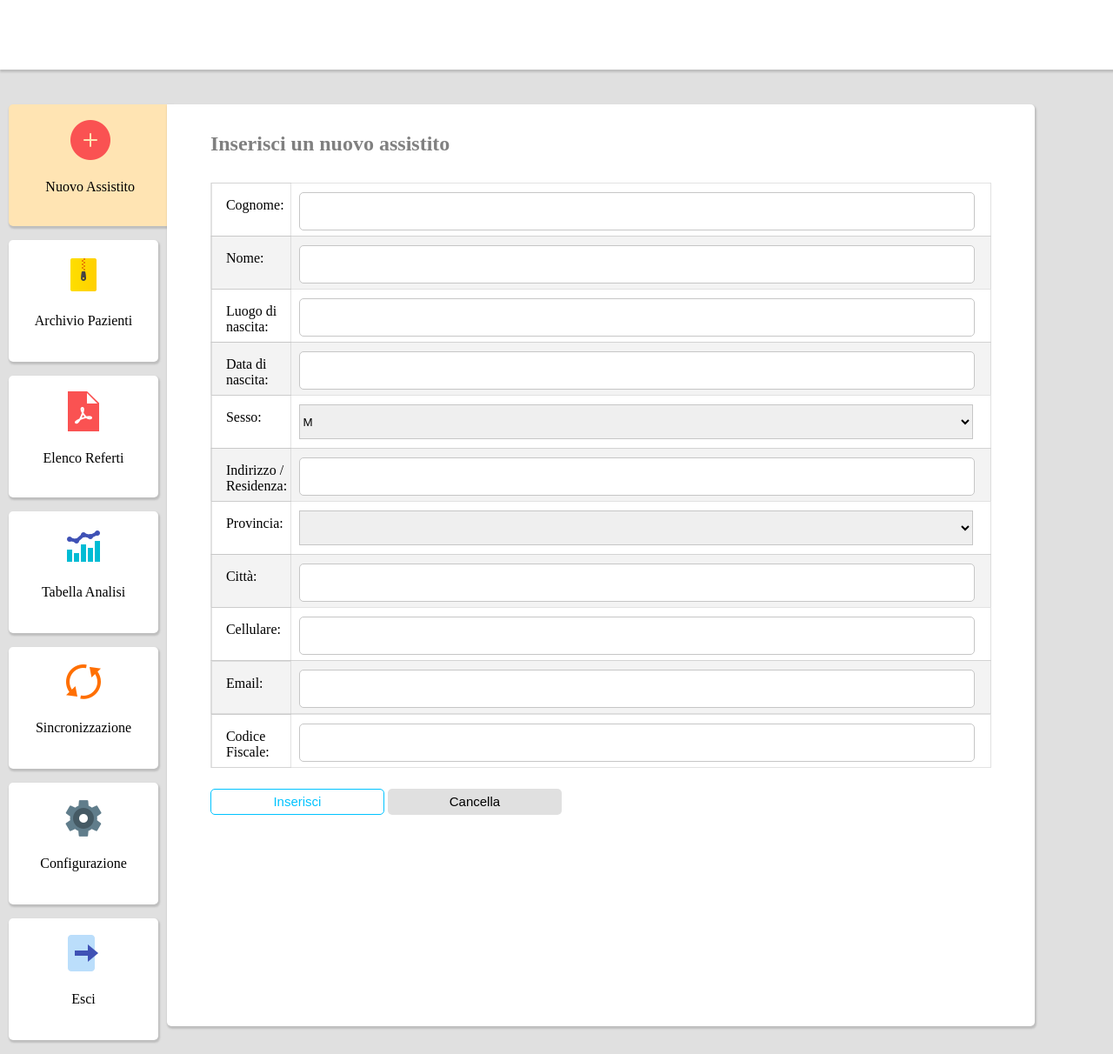
After one commit to Vito290500/Prototipo-Venere, a Django app: a page that uses section_medico/templates/structure/homePageMedico.html in a window 1280 px wide. The commit adds this page. Shown: the whole page at 87% size. Run offline with Django 4.2, Linux system fonts and the light colour scheme; lists and menus that the app fills with data are empty.

Commit message:
Improve the Project structure

```diff
--- a/section_medico/static/style/homePageMedico.css
+++ b/section_medico/static/style/homePageMedico.css
@@ -21,97 +21,25 @@ body{
     margin-top: 2rem;
     display: flex;
     flex-direction: column;
-    width: 18%;
+    width: 15%;
 }
-.left-side-tools-bar button{
+.left-side-tools-bar a{
     border: none;
     border-radius: 5px;
     box-shadow: 1px 2px 2px 1px rgba(57, 57, 57, 0.2);
     background-color: white;
     margin-bottom: 1rem;
-    width: 200px;
-    margin-left: 12%;
+    width: 90%;
+    margin-left: 5%;
+    text-decoration: none;
+    color: black;
+    text-align: center;
+    height: 140px;
 }
-.left-side-tools-bar button:hover{
+.left-side-tools-bar a img{
+    margin-top: 1rem;
+}
+.left-side-tools-bar a:hover{
     cursor: pointer;
     background-color: orange;
 }
-.main-content-section{
-    width: 78%;
-    background-color: white;
-    margin-top: 2rem;
-    margin-bottom: 2rem;
-    border-radius: 5px;
-    box-shadow: 1px 2px 2px 1px rgba(57, 57, 57, 0.2);
-}
-.main-content-section h2{
-    color: grey;
-    margin-left: 5%;
-    margin-top: 2rem;
-    margin-bottom: 2rem;
-}
-.column-content{
-    width: 90%;
-    margin-left: 5%;
-}
-.column-content div{
-    margin-top: -0.06rem;
-    display: flex;
-    border: 1px solid rgb(198, 198, 198, 0.5);
-    height: 60px;
-}
-.column-content div input{
-    height: 40px;
-    border: 1px solid rgb(198, 198, 198, 1);
-    border-radius: 5px;
-    margin-top: 10px;
-    margin-left: 1%;
-    width: 86%;
-}
-.tag{
-    width: 10%;
-}
-.tag p{
-    font-family:'Times New Roman', Times, serif;
-    margin-left: 1rem;
-}
-.row1{
-    background-color: white;
-}
-.row2{
-    background-color: rgb(224, 224, 224, 0.4);
-}
-.column-content select{
-    height: 40px;
-    margin-top: 10px;
-    margin-left: 1%;
-    width: 86.5%;
-    border: 1px solid rgb(198, 198, 198, 1);
-}
-.submitt-div{
-    width: 50%;
-    margin-left: 5%;
-    margin-top: 1.5rem;
-    margin-bottom: 1rem;
-}
-.submit{
-    border-radius: 5px;
-    border: 1px solid rgb(0, 195, 255);
-    background-color: white;
-    color: rgb(0, 195, 255);
-    width: 200px;
-    height: 30px;
-    font-size: 15px;
-}
-.delete{
-    border-radius: 5px;
-    border: none;
-    background-color: rgb(224, 224, 224);
-    width: 200px;
-    height: 30px;
-    font-size: 15px;
-}
-.delete:hover,
-.submit:hover{
-    cursor: pointer;
-}
--- /dev/null
+++ b/section_medico/static/style/nuovoassistito.css
@@ -0,0 +1,85 @@
+.main-content-section{
+    width: 78%;
+    background-color: white;
+    margin-top: 2rem;
+    margin-bottom: 2rem;
+    border-radius: 0px 5px 5px 5px;
+    box-shadow: 1px 2px 2px 1px rgba(57, 57, 57, 0.2);
+}
+.main-content-section h2{
+    color: grey;
+    margin-left: 5%;
+    margin-top: 2rem;
+    margin-bottom: 2rem;
+}
+.column-content{
+    width: 90%;
+    margin-left: 5%;
+}
+.column-content div{
+    margin-top: -0.06rem;
+    display: flex;
+    border: 1px solid rgb(198, 198, 198, 0.5);
+    height: 60px;
+}
+.column-content div input{
+    height: 40px;
+    border: 1px solid rgb(198, 198, 198, 1);
+    border-radius: 5px;
+    margin-top: 10px;
+    margin-left: 1%;
+    width: 86%;
+}
+.tag{
+    width: 10%;
+}
+.tag p{
+    font-family:'Times New Roman', Times, serif;
+    margin-left: 1rem;
+}
+.row1{
+    background-color: white;
+}
+.row2{
+    background-color: rgb(224, 224, 224, 0.4);
+}
+.column-content select{
+    height: 40px;
+    margin-top: 10px;
+    margin-left: 1%;
+    width: 86.5%;
+    border: 1px solid rgb(198, 198, 198, 1);
+}
+.submitt-div{
+    width: 50%;
+    margin-left: 5%;
+    margin-top: 1.5rem;
+    margin-bottom: 1rem;
+}
+.submit{
+    border-radius: 5px;
+    border: 1px solid rgb(0, 195, 255);
+    background-color: white;
+    color: rgb(0, 195, 255);
+    width: 200px;
+    height: 30px;
+    font-size: 15px;
+}
+.delete{
+    border-radius: 5px;
+    border: none;
+    background-color: rgb(224, 224, 224);
+    width: 200px;
+    height: 30px;
+    font-size: 15px;
+}
+.delete:hover,
+.submit:hover{
+    cursor: pointer;
+}
+
+#nuovo-assistito-btn{
+    background-color: rgb(255, 228, 179);
+    width: 98%;
+    border-radius: 5px 0px 0px 5px;
+}
--- a/section_medico/templates/structure/homePageMedico.html
+++ b/section_medico/templates/structure/homePageMedico.html
@@ -5,8 +5,10 @@
 <head>
     <meta charset="UTF-8">
     <meta name="viewport" content="width=device-width, initial-scale=1.0">
-    <title>Home Page - Medico</title>
+    <title>{% block title %}Home Page{% endblock %}</title>
     <link rel="stylesheet" href="{% static 'style/homePageMedico.css' %}">
+    <!--Dynamic Css-->
+    {% block css %}{% endblock %}
 </head>
 <body>
     <div class="header-section">
@@ -15,128 +17,37 @@
     <div class="main-section">
 
         <div class="left-side-tools-bar">
-            <button class="nuovo-assistito-btn" >
+            <a href="{% url 'nuovo-assistito' %}" id="nuovo-assistito-btn" >
                 <img src="{% static 'style/img/homepage/add.png' %}" alt="">
                 <p>Nuovo Assistito</p>
-            </button>
-            <button class="archivio-pazienti-btn">
+            </a>
+            <a href="{% url 'nuovo-assistito' %}" id="archivio-pazienti-btn">
                 <img src="{% static 'style/img/homepage/archiviobtn.png' %}" alt="">
                 <p>Archivio Pazienti</p>
-            </button>
-            <button class="elenco-referto-btn">
+            </a>
+            <a href="{% url 'nuovo-assistito' %}" id="elenco-referto-btn">
                 <img src="{% static 'style/img/homepage/pdf.png' %}" alt="">
                 <p>Elenco Referti</p>
-            </button>
-            <button class="tabella-analisi-btn">
+            </a>
+            <a href="{% url 'nuovo-assistito' %}" id="tabella-analisi-btn">
                 <img src="{% static 'style/img/homepage/analisibtn.png' %}" alt="">
                 <p>Tabella Analisi</p>
-            </button>
-            <button class="sincronizzazione-btn">
+            </a>
+            <a href="{% url 'nuovo-assistito' %}" id="sincronizzazione-btn">
                 <img src="{% static 'style/img/homepage/sincronizzazione.png' %}" alt="">
                 <p>Sincronizzazione</p>
             </button>
-            <button class="configurazione-btn">
+            <a href="{% url 'nuovo-assistito' %}"id="configurazione-btn">
                 <img src="{% static 'style/img/homepage/configurazione.png' %}" alt="">
                 <p>Configurazione</p>
-            </button>
-            <button class="esci-btn">
+            </a>
+            <a href="{% url 'nuovo-assistito' %}"id="esci-btn">
                 <img src="{% static 'style/img/homepage/logout.png' %}" alt="">
                 <p>Esci</p>
-            </button>
+            </a>
         </div>
 
-        <div class="main-content-section">
-            {% block main-content-section %}
-
-                <h2>Inserisci un nuovo assistito</h2>
-
-                <div class="table-content-layout">
-                    <div class="column-content">
-                        <div class="row1">
-                            <div class="tag">
-                                <p>Cognome:</p>
-                            </div>
-                            <input type="text" class="Cognome">
-                        </div>
-                        <div class="row2">
-                            <div class="tag">
-                                <p>Nome:</p>
-                            </div>
-                            <input type="text" class="Nome">
-                        </div>
-                        <div class="row1">
-                            <div class="tag">
-                                <p>Luogo di nascita:</p>
-                            </div>
-                            <input type="Luogo-nascita">
-                        </div>
-                        <div class="row2">
-                            <div class="tag">
-                                <p>Data di nascita:</p>
-                            </div>
-                            <input type="Data-nascita">
-                        </div>
-                        <div class="row1">
-                            <div class="tag">
-                                <p>Sesso:</p>
-                            </div>
-                            <select name="sesso" id="">
-                                <option value="1">M</option>
-                                <option value="2">F</option>
-                            </select>
-                        </div>
-                        <div class="row2">
-                            <div class="tag">
-                                <p>Indirizzo / Residenza:</p>
-                            </div>
-                            <input type="text" class="Indirizzo">
-                        </div>
-                        <div class="row1">
-                            <div class="tag">
-                                <p>Provincia:</p>
-                            </div>
-                            <select name="Provincia" id="">
-                                <!--Aggiungere Table per province nel database
-                                    itera il risultato per ottenere le opzioni
-                                    della tendina.-->
-                            </select>
-                        </div>
-                        <div class="row2">
-                            <div class="tag">
-                                <p>Città:</p>
-                            </div>
-                            <input type="text" class="Città">
-                        </div>
-                        <div class="row1">
-                            <div class="tag">
-                                <p>Cellulare:</p>
-                            </div>
-                            <input type="text" class="Cellulare">
-                        </div>
-                        <div class="row2">
-                            <div class="tag">
-                                <p>Email:</p>
-                            </div>
-                            <input type="text" class="Email">
-                        </div>
-                        <div class="row1">
-                            <div class="tag">
-                                <p>Codice Fiscale:</p>
-                            </div>
-                            <input type="text" class="Codice-Fiscale">
-                        </div>
-                    </div>
-                </div>
-
-                <div class="submitt-div">
-                    <button class="submit">Inserisci</button>
-                    <button class="delete">Cancella</button>
-                </div>
-
-
-            {% endblock %}
-        </div>
-
+        {% block main-content-section %}{% endblock %}
     </div>
 </body>
 </html>
--- /dev/null
+++ b/section_medico/templates/structure/includes/nuovoassistito.html
@@ -0,0 +1,100 @@
+{% extends 'structure/homePageMedico.html' %}
+{% load static %}
+
+{% block title %}
+    Nuovo Assistito
+{% endblock %}
+
+{% block css %}
+    <link rel="stylesheet" href="{% static 'style/nuovoassistito.css' %}">
+{% endblock %}
+
+{% block main-content-section %}
+    <div class="main-content-section">
+
+        <h2>Inserisci un nuovo assistito</h2>
+        <div class="table-content-layout">
+            <div class="column-content">
+                <div class="row1">
+                    <div class="tag">
+                        <p>Cognome:</p>
+                    </div>
+                    <input type="text" class="Cognome">
+                </div>
+                <div class="row2">
+                    <div class="tag">
+                        <p>Nome:</p>
+                    </div>
+                    <input type="text" class="Nome">
+                </div>
+                <div class="row1">
+                    <div class="tag">
+                        <p>Luogo di nascita:</p>
+                    </div>
+                    <input type="Luogo-nascita">
+                </div>
+                <div class="row2">
+                    <div class="tag">
+                        <p>Data di nascita:</p>
+                    </div>
+                    <input type="Data-nascita">
+                </div>
+                <div class="row1">
+                    <div class="tag">
+                        <p>Sesso:</p>
+                    </div>
+                    <select name="sesso" id="">
+                        <option value="1">M</option>
+                        <option value="2">F</option>
+                    </select>
+                </div>
+                <div class="row2">
+                    <div class="tag">
+                        <p>Indirizzo / Residenza:</p>
+                    </div>
+                    <input type="text" class="Indirizzo">
+                </div>
+                <div class="row1">
+                    <div class="tag">
+                        <p>Provincia:</p>
+                    </div>
+                    <select name="Provincia" id="">
+                        <!--Aggiungere Table per province nel database
+                            itera il risultato per ottenere le opzioni
+                            della tendina.-->
+                    </select>
+                </div>
+                <div class="row2">
+                    <div class="tag">
+                        <p>Città:</p>
+                    </div>
+                    <input type="text" class="Città">
+                </div>
+                <div class="row1">
+                    <div class="tag">
+                        <p>Cellulare:</p>
+                    </div>
+                    <input type="text" class="Cellulare">
+                </div>
+                <div class="row2">
+                    <div class="tag">
+                        <p>Email:</p>
+                    </div>
+                    <input type="text" class="Email">
+                </div>
+                <div class="row1">
+                    <div class="tag">
+                        <p>Codice Fiscale:</p>
+                    </div>
+                    <input type="text" class="Codice-Fiscale">
+                </div>
+            </div>
+        </div>
+
+        <div class="submitt-div">
+            <button class="submit">Inserisci</button>
+            <button class="delete">Cancella</button>
+        </div>
+
+    </div>
+{% endblock %}
--- a/section_medico/urls.py
+++ b/section_medico/urls.py
@@ -3,4 +3,6 @@ from . import views
 
 urlpatterns = [
     path("Login/", views.LoginMedico.as_view(), name="login-medico"),
+    path("Nuovo Assistito", views.NuovoAssistito, name="nuovo-assistito"),
+
 ]
--- a/section_medico/views.py
+++ b/section_medico/views.py
@@ -8,3 +8,7 @@ class LoginMedico(View):
 
     def post(self, request):
         return render(request, "structure/HomePageMedico.html")
+
+
+def NuovoAssistito(request):
+    return render(request, "structure/includes/nuovoassistito.html")
```
